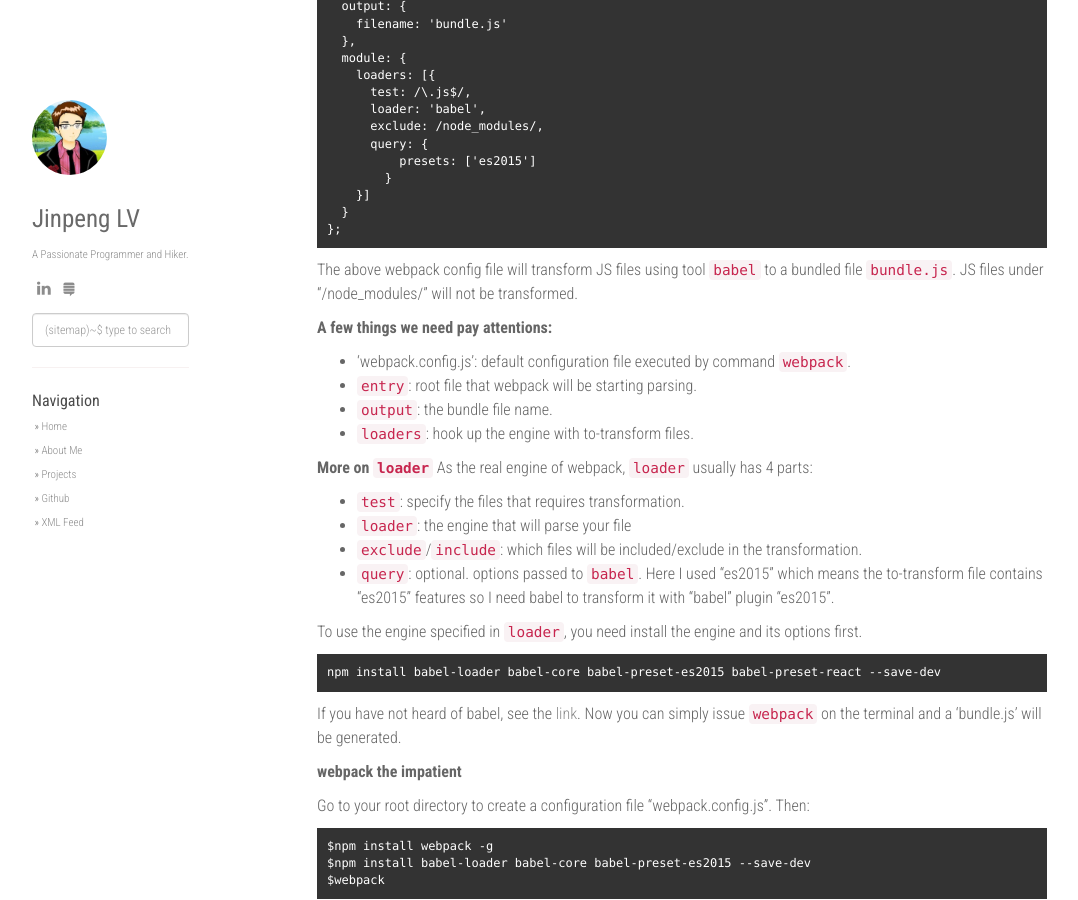
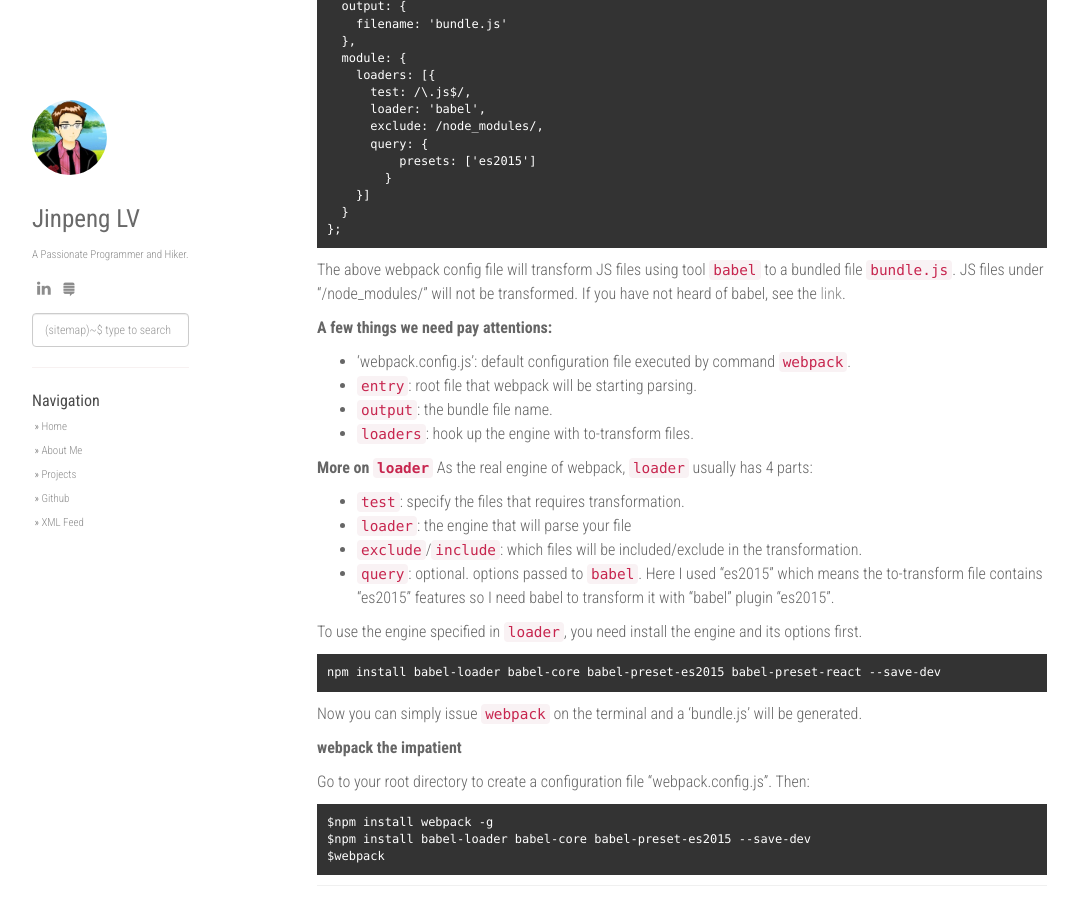
Before and after one commit to gepolv/gepolv.github.io, a Jekyll site: the page built from _posts/2016-06-21-a-damn-simple-webpack-tutorial.md, in a window 1280 px wide and 900 px high, scrolled down 1402 px. Shown: the whole window, without its empty margins (53-1131 px from the left). Built offline with Jekyll 4.4.1, drawn with Linux system fonts in a browser that asks for light colours; nearby versions of some CDN libraries; comment, search, counter and statistics services are not loaded; part of the change alters nothing that is shown.

Commit message:
rerange contents

````diff
--- a/_posts/2016-06-21-a-damn-simple-webpack-tutorial.md
+++ b/_posts/2016-06-21-a-damn-simple-webpack-tutorial.md
@@ -92,7 +92,7 @@ module.exports = {
 };
 ```
 
-The above webpack config file will transform JS files using tool `babel` to a bundled file `bundle.js`. JS files under "/node_modules/" will not be transformed.
+The above webpack config file will transform JS files using tool `babel` to a bundled file `bundle.js`. JS files under "/node_modules/" will not be transformed. If you have not heard of babel, see the [link](https://babeljs.io/blog/2015/10/31/setting-up-babel-6).
 
 **A few things we need pay attentions:**
 
@@ -114,7 +114,7 @@ To use the engine specified in `loader`, you need install the engine and its opt
 ```
 npm install babel-loader babel-core babel-preset-es2015 babel-preset-react --save-dev
 ```
-If you have not heard of babel, see the [link](https://babeljs.io/blog/2015/10/31/setting-up-babel-6).
+
 Now you can simply issue `webpack` on the terminal and a 'bundle.js' will be generated.
 
 **webpack the impatient**
````
